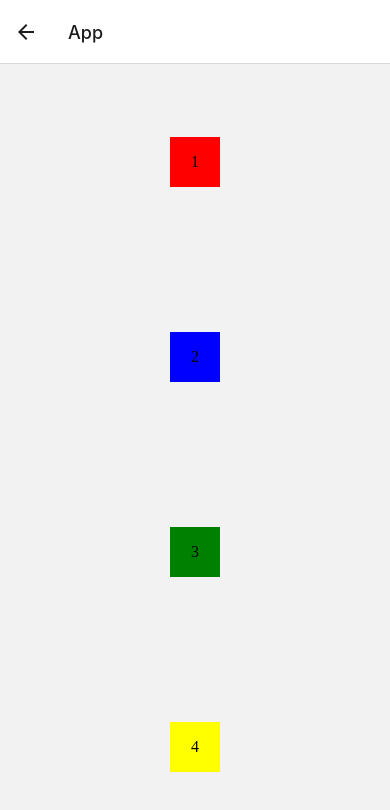
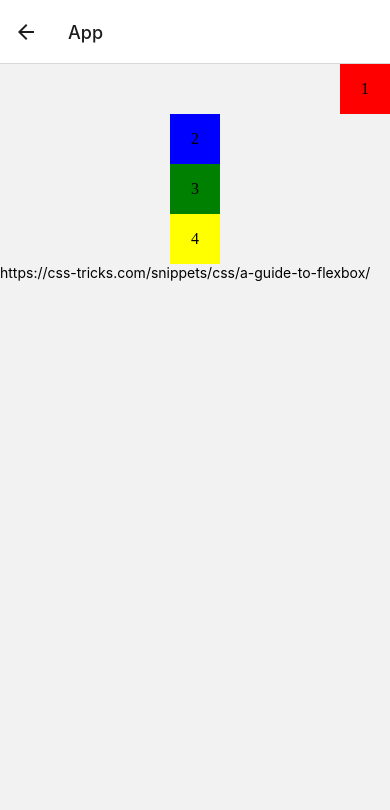
Before and after one commit to Digital-School-Ferizaj/7a-ReactNative, a React Native app: screen /FlexScreen in a window 390 px wide. Shown: the top 810 px of the page. Built offline with nearby package versions, Linux system fonts and the light colour scheme.

Commit message:
finish lesson 11

```diff
--- a/src/screens/flexScreen.js
+++ b/src/screens/flexScreen.js
@@ -4,11 +4,18 @@ import { Text, View, TouchableOpacity, StyleSheet, FlatList, Image } from "react
 
 const FlexScreen = ({navigation}) => {
     return (
-        <View style={styles.container}>
-            <View style={[styles.item1, styles.itemCommon]}>1</View>
-            <View style={[styles.item2, styles.itemCommon]}>2</View>
-            <View style={[styles.item3, styles.itemCommon]}>3</View>
-            <View style={[styles.item4, styles.itemCommon]}>4</View>
+        <View>
+            <View style={styles.container}>
+                <View style={[styles.item1, styles.itemCommon]}>1</View>
+                <View style={[styles.item2, styles.itemCommon]}>2</View>
+                <View style={[styles.item3, styles.itemCommon]}>3</View>
+                <View style={[styles.item4, styles.itemCommon]}>4</View>
+            </View>
+            <View>
+                <TouchableOpacity onPress={() => Linking.openURL("https://css-tricks.com/snippets/css/a-guide-to-flexbox/")}>
+                    <Text>https://css-tricks.com/snippets/css/a-guide-to-flexbox/</Text>
+                </TouchableOpacity>
+            </View>
         </View>
     );
 }
@@ -33,6 +40,8 @@ const styles = StyleSheet.create({
     },
     item1:{
         backgroundColor: "red",
+        alignSelf: "flex-end",
+        //alignSelf: auto | flex-start | flex-end | center | stretch | baseline;
     },
     item2:{
         backgroundColor: "blue",
```
